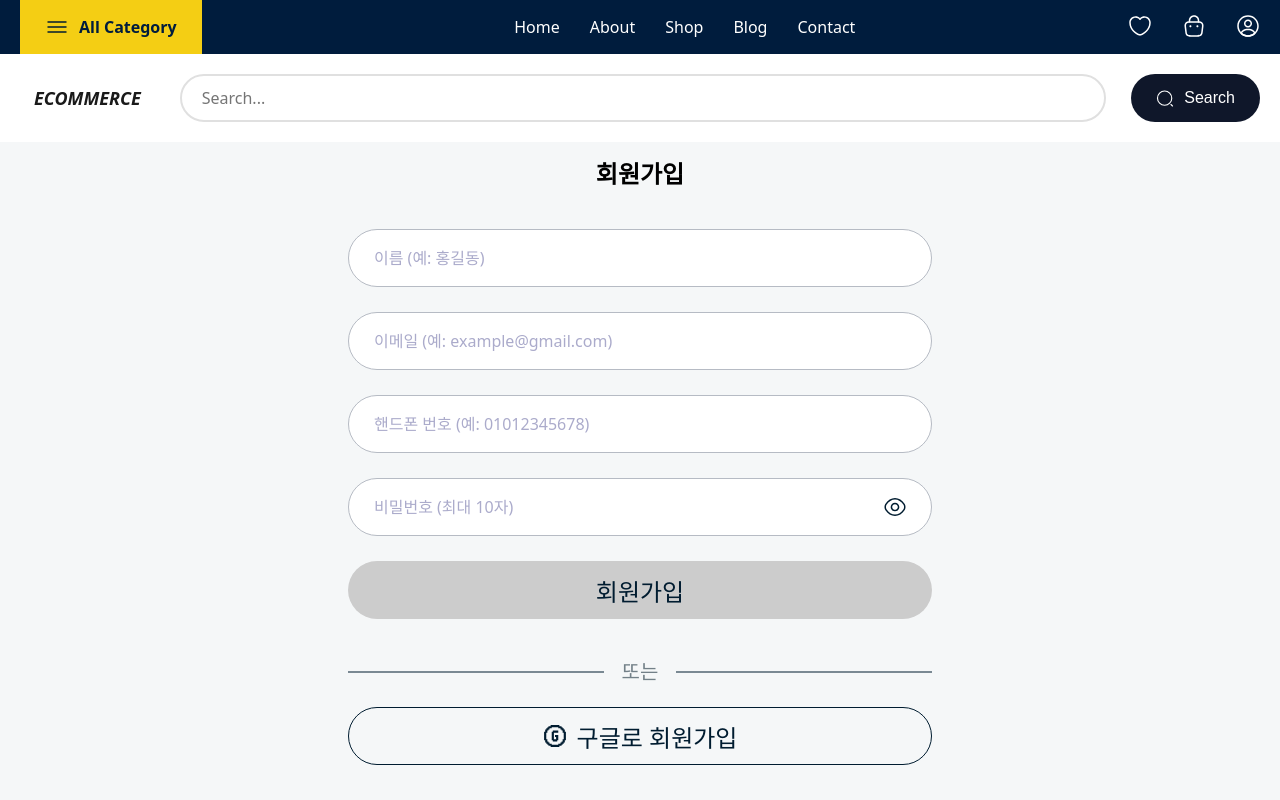
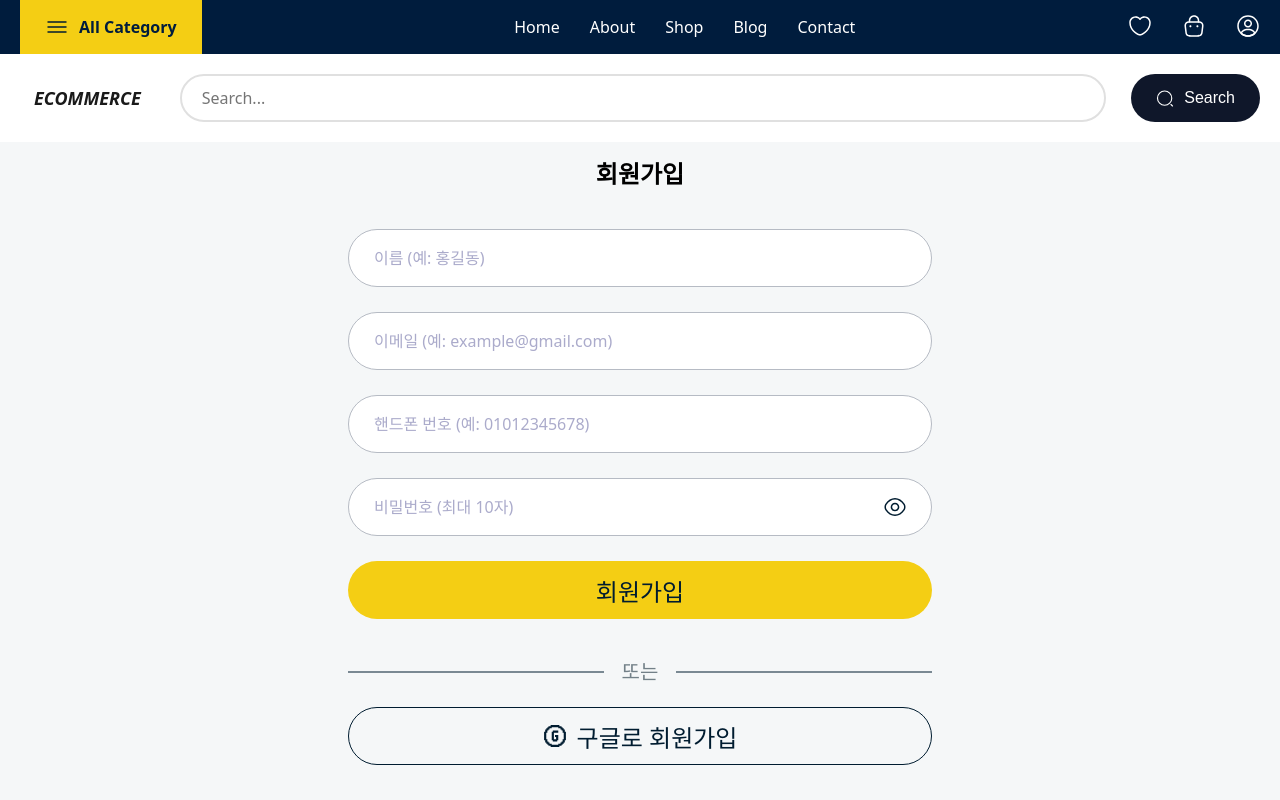
Before and after one commit to wjdals0304/ecommerce-project, a Next.js app: page /signup in a window 1280 px wide. Shown: the top 800 px of the page. Built offline with nearby package versions, Linux system fonts and the light colour scheme.

Commit message:
feat: 리뷰 반영 - 로그인/회원가입 API 호출 시 API 에서 빈 스트링 체크 로직 추가

```diff
--- a/src/features/signUp/SignUpEmail.tsx
+++ b/src/features/signUp/SignUpEmail.tsx
@@ -8,7 +8,7 @@ import PhoneNumber from './signUpInput/PhoneNumber';
 import Password from './signUpInput/Password';
 import ErrorModal from '../../components/PopUpModal';
 import Cookies from 'js-cookie';
-import {postRequest, formDataEntries} from '@/utils/apiClient';
+import {postRequest, formDataEntries, getToken} from '@/utils/apiClient';
 
 const SignUpContainer = styled.form`
   display: flex;
@@ -61,10 +61,22 @@ export default function SignUpEmail() {
       password_hash: data.password,
     };
 
+    if (data.fullName === '') {
+      setFullNameError('이름을 입력해주세요.');
+    }
+    if (data.email === '') {
+      setEmailError('이메일을 입력해주세요.');
+    }
+    if (data.phoneNumber === '') {
+      setPhoneNumberError('전화번호를 입력해주세요.');
+    }
+    if (data.password === '') {
+      setPasswordError('비밀번호를 입력해주세요.');
+    }
+
     try {
       const response = await postRequest(API_ENDPOINTS.SIGNUP_EMAIL, formData);
-      const authHeader = response.headers['authorization'];
-      const token = authHeader.split(' ')[1];
+      const token = getToken(response);
       Cookies.set('jwt', token, {expires: 1});
       router.push('/');
     } catch (error) {
@@ -79,10 +91,10 @@ export default function SignUpEmail() {
     }
   };
 
-  const isEmailError = emailError !== '' || emailValue === '';
-  const isPhoneNumberError = phoneNumberError !== '' || phoneNumberValue === '';
-  const isPasswordError = passwordError !== '' || passwordValue === '';
-  const isFullNameError = fullNameError !== '' || fullNameValue === '';
+  const isEmailError = emailError !== '';
+  const isPhoneNumberError = phoneNumberError !== '';
+  const isPasswordError = passwordError !== '';
+  const isFullNameError = fullNameError !== '';
 
   const isFormError =
     isFullNameError || isEmailError || isPhoneNumberError || isPasswordError;
```
Also changed, not shown: src/features/signIn/SignInEmail.tsx (+9 -2 lines).
